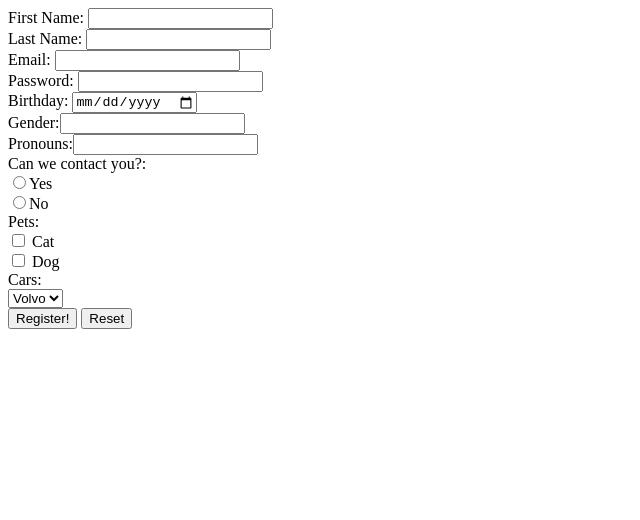
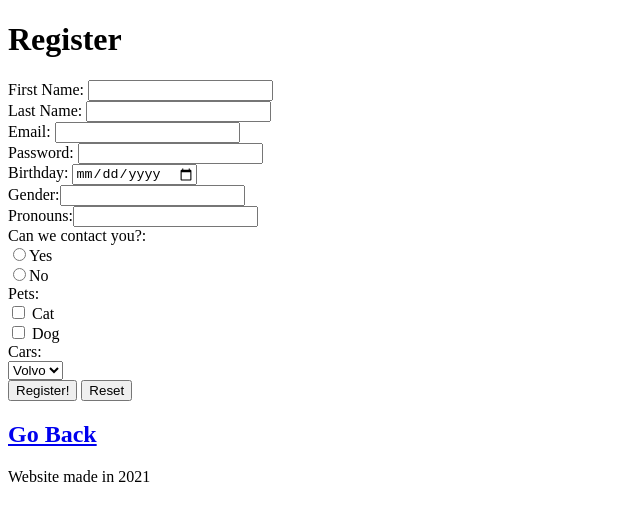
Before and after one commit to Celested34/ztm-my-first-website, a plain HTML site: page register.html in a window 1280 px wide. Shown: the whole page, without its empty margins (0-640 px from the left). Drawn offline with Linux system fonts and the light colour scheme.

Commit message:
fixing a href commit

```diff
--- a/register.html
+++ b/register.html
@@ -7,6 +7,9 @@
     <title>Register</title>
 </head>
 <body>
+    <header>
+        <h1>Register</h1>
+    </header>
     <form method="GET">
        First Name: <input type="text" name="firstname"><br>
        Last Name: <input type="text" name="lastname"><br>
@@ -29,5 +32,13 @@
        <input type="submit" value="Register!">
        <input type="reset">
     </form>
+
+    <a href="index.html">
+        <h2>Go Back</h2>
+    </a>
+
+    <footer>
+        <p>Website made in 2021</p>
+    </footer>
 </body>
 </html>
```
Also changed, not shown: newpage.html (+2 -2 lines).
